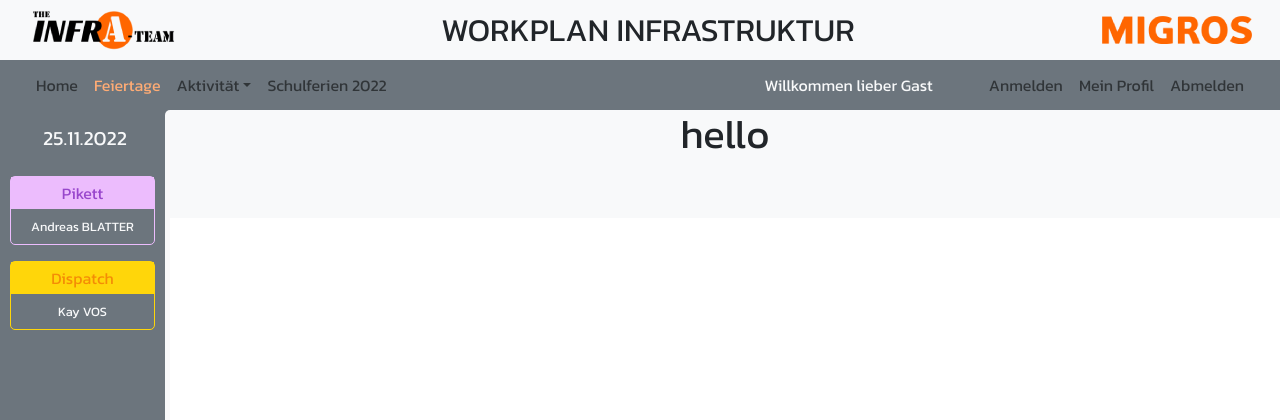
After one commit to coppeti/workplan_v2, a Django app: page /holidays/ in a window 1280 px wide. The commit adds this page. Shown: the top 420 px of the page. Run offline with Django 4.2, Linux system fonts and the light colour scheme; some libraries are stand-ins or nearby versions.

Commit message:
Holidays module, template, url and view setted

```diff
--- a/cal/views.py
+++ b/cal/views.py
@@ -2,11 +2,7 @@ from django.shortcuts import render
 from datetime import datetime
 from django.views.generic import TemplateView
 
-# def home(request):
-#     context = {}
-#     context['day_iterator'] = range(1,32)
-#     context['this_date'] = datetime.now().day
-#     return render(request, 'home.html', context)
+from holidays import *
 
 
 class Home(TemplateView):
@@ -17,3 +13,7 @@ class Home(TemplateView):
         context['iterator'] = range(1,32)
         context['today'] = datetime.now().day
         return context
+
+
+class Holidays(TemplateView):
+    template_name = 'holidays.html'
--- a/config/urls.py
+++ b/config/urls.py
@@ -16,9 +16,10 @@ Including another URLconf
 from django.contrib import admin
 from django.urls import path
 
-from cal.views import Home
+from cal.views import Home, Holidays
 
 urlpatterns = [
     path('', Home.as_view(), name="home"),
-    path('admin/', admin.site.urls),
+    path('holidays/', Holidays.as_view(), name="holidays"),
+    path('mgmt/', admin.site.urls),
 ]
--- a/templates/base.html
+++ b/templates/base.html
@@ -46,7 +46,7 @@
                             <a class="nav-link {% block home_active %}{% endblock home_active %}" href="{% url 'home' %}">Home</a>
                         </li>
                         <li class="nav-item">
-                            <a class="nav-link {% block holidays_active %}{% endblock holidays_active %}" href="#">Feiertage</a>
+                            <a class="nav-link {% block holidays_active %}{% endblock holidays_active %}" href="{% url 'holidays' %}">Feiertage</a>
                         </li>
                         <li class="nav-item dropdown">
                             <a class="nav-link dropdown-toggle {% block activity_active %}{% endblock activity_active %}" href="#" role="button" data-bs-toggle="dropdown">Aktivität</a>
--- /dev/null
+++ b/templates/holidays.html
@@ -0,0 +1,7 @@
+{% extends 'base.html' %}
+{% block title %}Feiertage{% endblock title %}
+{% block holidays_active %}active{% endblock holidays_active %}
+
+{% block content %}
+<h1>hello</h1>
+{% endblock content %}
```
